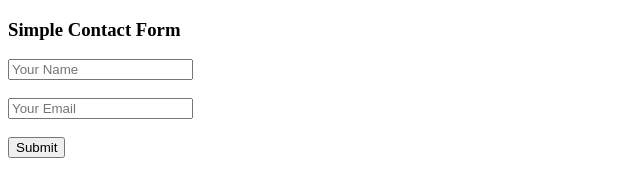
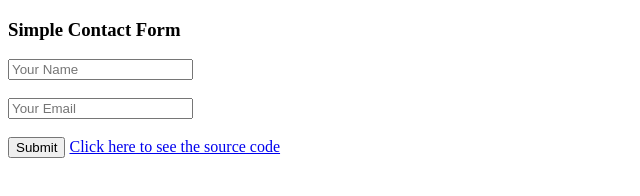
Before and after one commit to idli-dev/idli-dev.github.io, a plain HTML site: page simple/index.html in a window 1280 px wide. Shown: the whole page, without its empty margins (0-640 px from the left). Drawn offline with Linux system fonts and the light colour scheme.

Commit message:
added source

```diff
--- a/simple/index.html
+++ b/simple/index.html
@@ -15,6 +15,10 @@
     <br><br>
 
     <button type="submit">Submit</button>
+
+      <a href='https://github.com/idli-dev/idli-dev.github.io/blob/main/simple/index.html'>
+        Click here to see the source code
+      </a>
   </form>
 
   <script>
```
